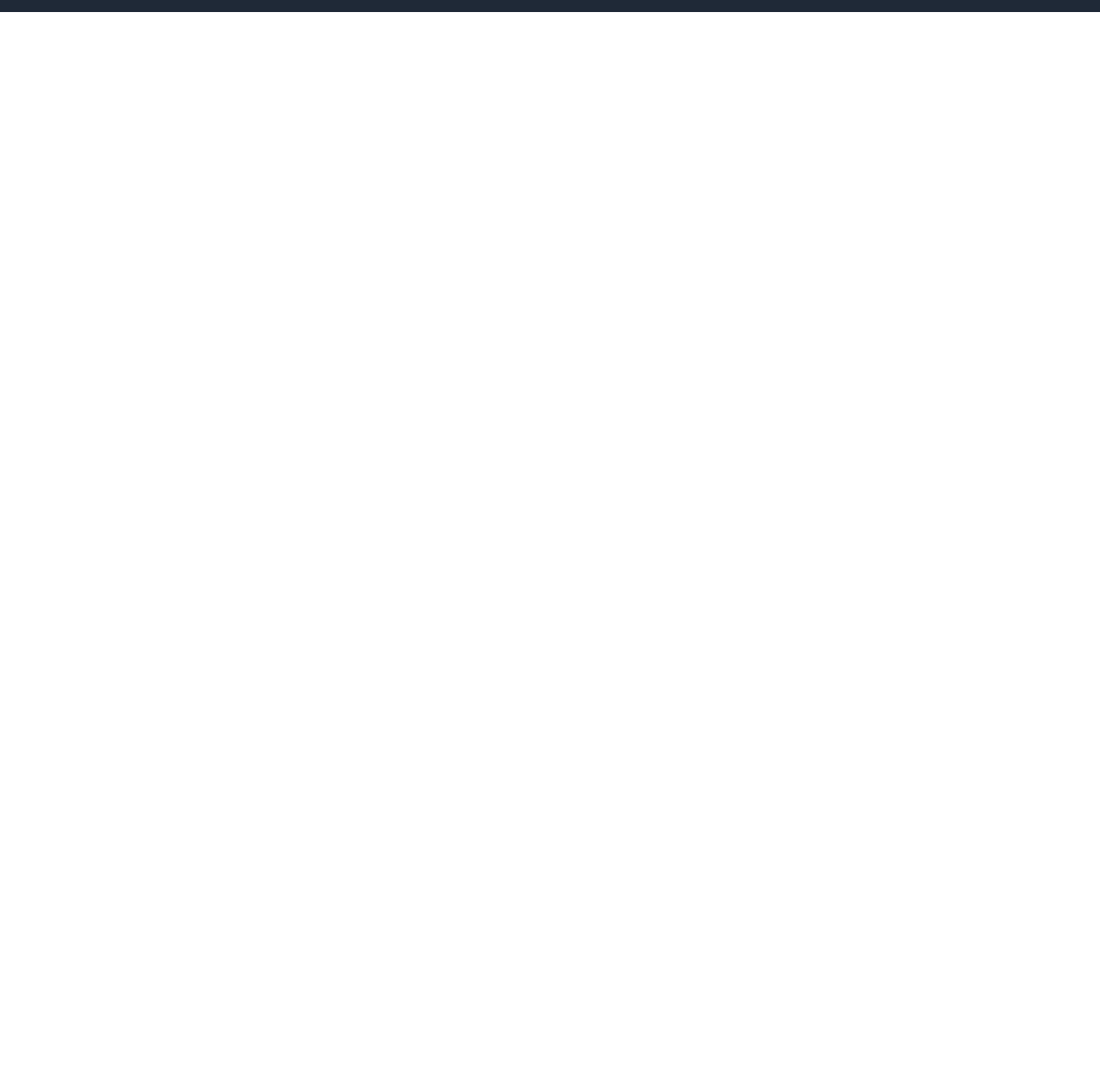
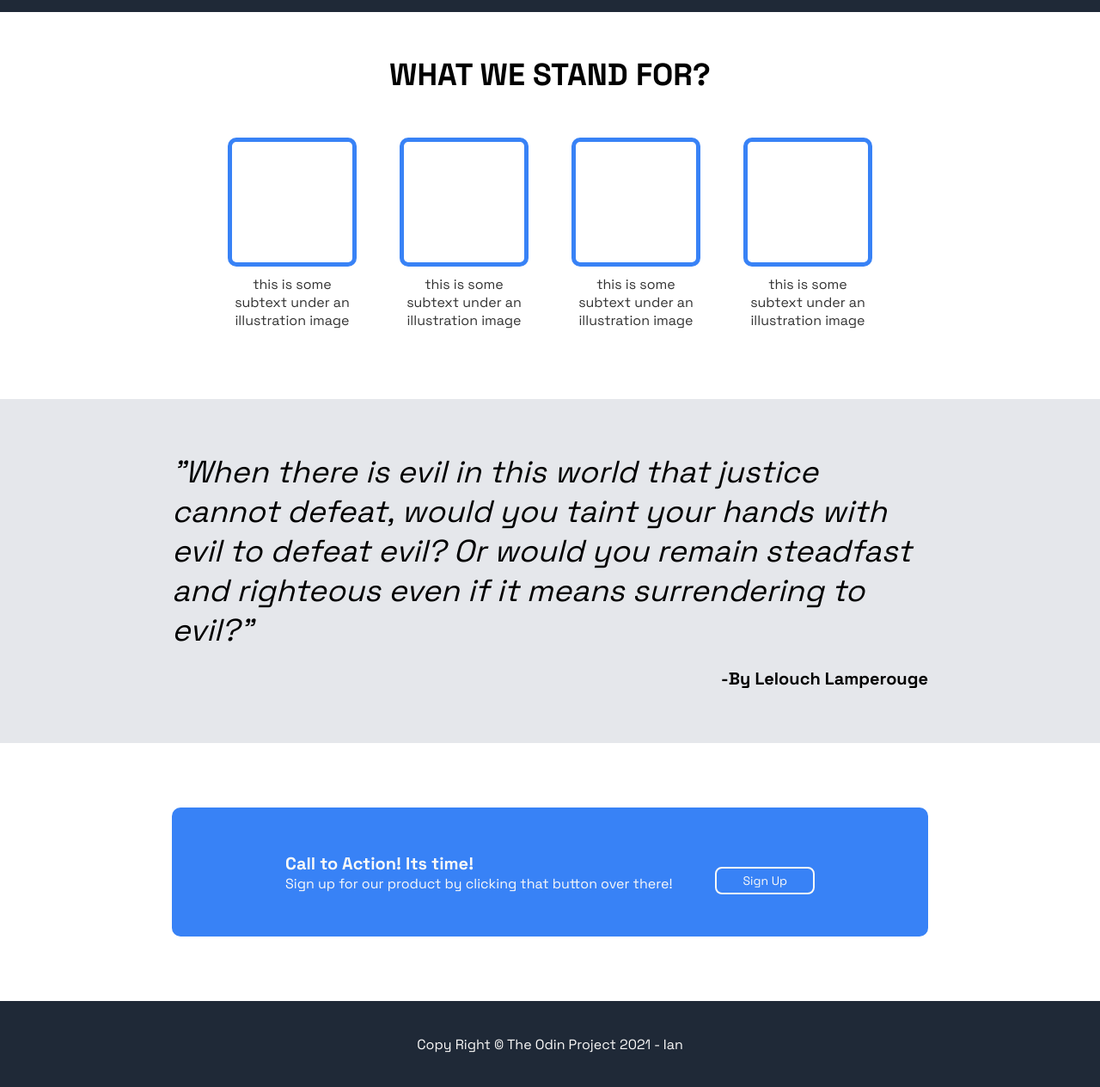
Before and after one commit to JESSEPY/landing-page-ian, a plain HTML site: page index.html in a window 1280 px wide. Shown: the part 486-1750 px from the top of the page at 86% size. Before the commit the page ends 800 px from the top, so only its background shows below. Drawn offline with Linux system fonts and the light colour scheme.

Commit message:
Finished the page

```diff
--- a/index.html
+++ b/index.html
@@ -11,7 +11,6 @@
 </head>
 <body>
     <header>
-        <nav>
            <div class="navbar">
             <div id="logo-text">CTRL PLAY</div>
             <ul class="nav-links">
@@ -32,11 +31,50 @@
                     <img src="./images/banner.jpg" alt="" id="banner">
                 </div>
             </div>
-        </nav>
     </header>
 
-    <main></main>
+    <main>
+        <div class="information">
+               <p id="info-header"> WHAT WE STAND FOR? </p>
 
-    <footer></footer>
+               <div class="info-cards">
+                    <div class="cards-item">
+                        <div class="box"></div>
+                        <p class="box-subtext">this is some subtext under an illustration image</p>
+                    </div>
+                    <div class="cards-item">
+                        <div class="box"></div>
+                        <p class="box-subtext">this is some subtext under an illustration image</p>
+                    </div>
+                    <div class="cards-item">
+                        <div class="box"></div>
+                        <p class="box-subtext">this is some subtext under an illustration image</p>
+                    </div>
+                    <div class="cards-item">
+                        <div class="box"></div>
+                        <p class="box-subtext">this is some subtext under an illustration image</p>
+                    </div>
+               </div>
+        </div>
+
+        <div class="qoute">
+            <p id="qoute">"When there is evil in this world that justice cannot defeat, would you taint your hands with evil to defeat evil? Or would you remain steadfast and righteous even if it means surrendering to evil?"</p>
+            <p id="author">-By Lelouch Lamperouge</p>
+        </div>
+
+        <div class="call-to-action">
+            <div class="cta-box">
+                <div class="cta-text">
+                    <p id="cta-header">Call to Action! Its time!</p>
+                    <p id="cta-subtext">Sign up for our product by clicking that button over there!</p>
+                </div>
+                <button id="sign-up"> Sign Up</button>
+            </div>
+        </div>
+    </main>
+
+    <footer>
+        <p>Copy Right © The Odin Project 2021 - Ian</p>
+    </footer>
 </body>
 </html>
--- a/style.css
+++ b/style.css
@@ -80,6 +80,119 @@ button{
     border-color: #3882F6;
 }
 
+.information{
+    height: 400px;
+}
+
 #banner{
     width: 500px;
 }
+
+.box{
+    border: 5px solid  #3882F6;
+    border-radius: 10px;
+    width: 150px;
+    height: 150px;
+}
+
+.info-cards{
+    margin-top: 50px;
+    display: flex;
+    align-items: center;
+    justify-content: center;
+    gap: 50px;
+}
+
+.cards-item{
+    text-align: center;
+    width: 150px;
+    display: flex;
+    flex-direction: column;
+    align-items: center;
+    gap: 10px;
+}
+
+.box-subtext{
+    font: #1F2937;
+    opacity: 80%;
+}
+
+#info-header{
+    margin-top: 50px;
+    font: #1F2937;
+    font-size: 36px;
+    font-weight: bolder;
+    text-align: center;
+}
+
+.qoute{
+    padding: 40px 200px 40px 200px;
+    display: flex;
+    flex-direction: column;
+    justify-content: center;
+    align-items: center;
+    height: 400px;
+    background-color:  #E5E7EB;
+    gap: 20px;
+
+}
+
+#qoute{
+    font-size: 36px;
+    font-style: italic;
+}
+
+#author{
+    font-weight: bold;
+    font-size: 20px;
+    align-self: flex-end;
+}
+
+.call-to-action{
+    padding: 40px 200px 40px 200px;
+    height: 300px;
+    display: flex;
+    align-items: center;
+    justify-content: center;
+}
+
+.cta-box{
+    flex: 1;
+    border-radius: 10px;
+    background-color: #3882F6;
+    display: flex;
+    align-items: center;
+    justify-content: center;
+    gap: 50px;
+    height: 150px;
+}
+
+#cta-header{
+    font-size: 20px;
+    font-weight: bold;
+}
+
+
+#sign-up{
+    border: 2px solid;
+    color: #FAF9F8;
+    margin-top: 20px;
+    padding: 5px 30px;
+    background-color: #3882F6;
+    font-size: 14px;
+    border-radius: 8px;
+    border-color:  #FAF9F8;
+}
+
+.cta-text p{
+    color: #FAF9F8;
+}
+
+footer{
+    color: #FAF9F8;
+    display: flex;
+    align-items: center;
+    justify-content: center;
+    height: 100px;
+    background-color: #1F2937;
+}
```
